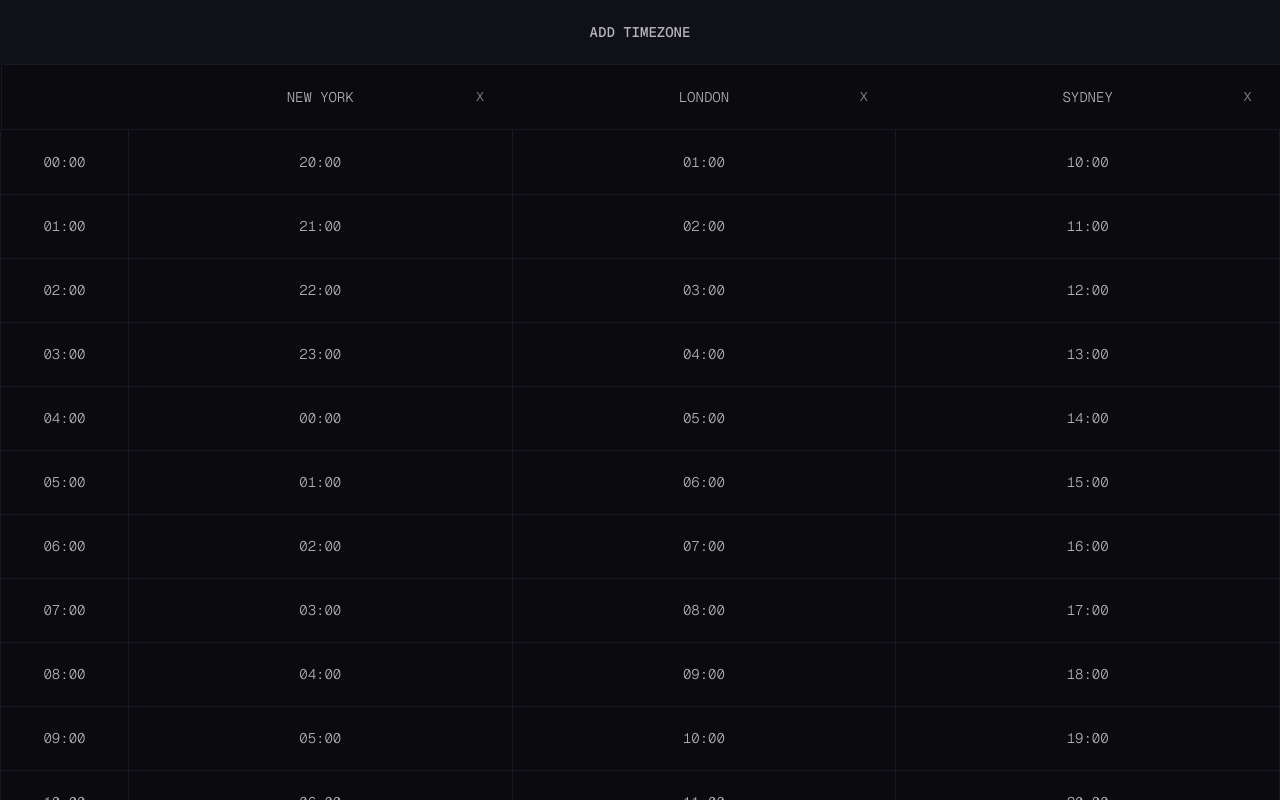
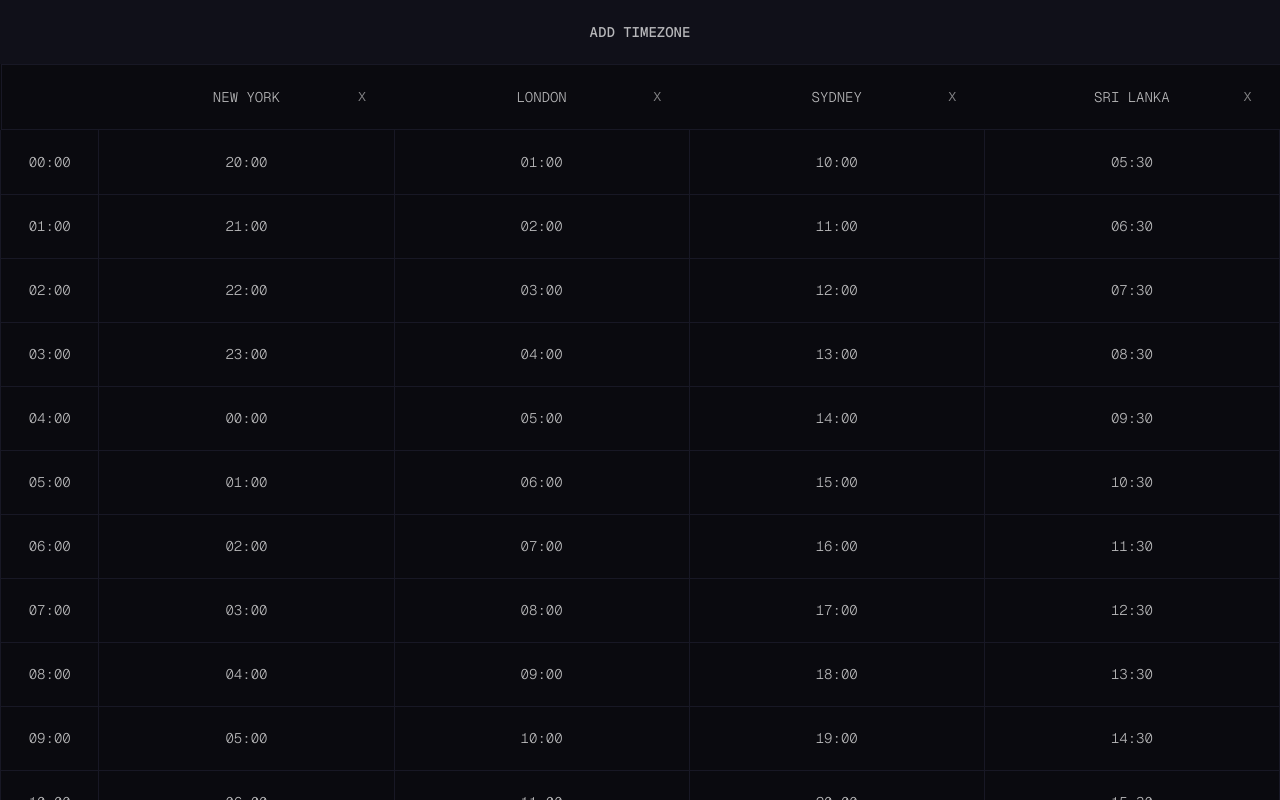
Before and after one commit to thalal8/time, a React (Vite) app: page / in a window 1280 px wide. Built offline with nearby package versions, Linux system fonts and the light colour scheme.

Commit message:
Add Sri Lanka timezone to list and make it a default

```diff
--- a/src/App.tsx
+++ b/src/App.tsx
@@ -26,14 +26,16 @@ const COMMON_TIMEZONES: Omit<TimeZone, 'startHour' | 'endHour'>[] = [
   { id: 'sao_paulo', name: 'São Paulo', iana: 'America/Sao_Paulo' },
   { id: 'mexico_city', name: 'Mexico City', iana: 'America/Mexico_City' },
   { id: 'hong_kong', name: 'Hong Kong', iana: 'Asia/Hong_Kong' },
-  { id: 'seoul', name: 'Seoul', iana: 'Asia/Seoul' }
+  { id: 'seoul', name: 'Seoul', iana: 'Asia/Seoul' },
+  { id: 'sri_lanka', name: 'Sri Lanka', iana: 'Asia/Colombo' }
 ]
 
 function App() {
   const [timeZones, setTimeZones] = useState<TimeZone[]>([
     { id: 'ny', name: 'New York', iana: 'America/New_York' },
     { id: 'london', name: 'London', iana: 'Europe/London' },
-    { id: 'sydney', name: 'Sydney', iana: 'Australia/Sydney' }
+    { id: 'sydney', name: 'Sydney', iana: 'Australia/Sydney' },
+    { id: 'sri_lanka', name: 'Sri Lanka', iana: 'Asia/Colombo' }
   ])
 
   const addTimeZone = (tzData: TimeZone) => {
```
